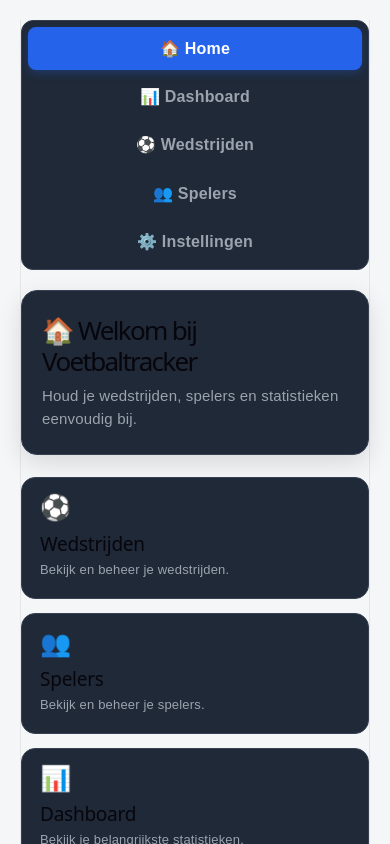
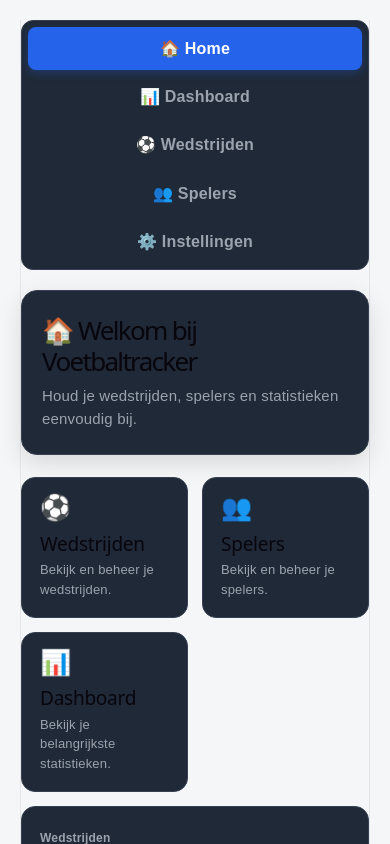
Before and after one commit to Ryan050409/simpel-design, a React (Vite) app: page / in a window 390 px wide. Shown: the top 844 px of the page. Built offline with nearby package versions, Linux system fonts and the light colour scheme.

Commit message:
Zet Home-links correct op een rij

```diff
--- a/src/App.css
+++ b/src/App.css
@@ -254,7 +254,7 @@
 
 .home-page-links {
   display: grid;
-  grid-template-columns: repeat(4, 1fr);
+  grid-template-columns: repeat(4, minmax(0, 1fr));
   gap: 14px;
   margin-bottom: 14px;
 }
@@ -382,7 +382,10 @@
     font-size: 26px;
   }
 
-  .home-page-links,
+  .home-page-links {
+    grid-template-columns: repeat(2, minmax(0, 1fr));
+  }
+
   .home-page-stats,
   .home-page-bottom {
     grid-template-columns: 1fr;
```
